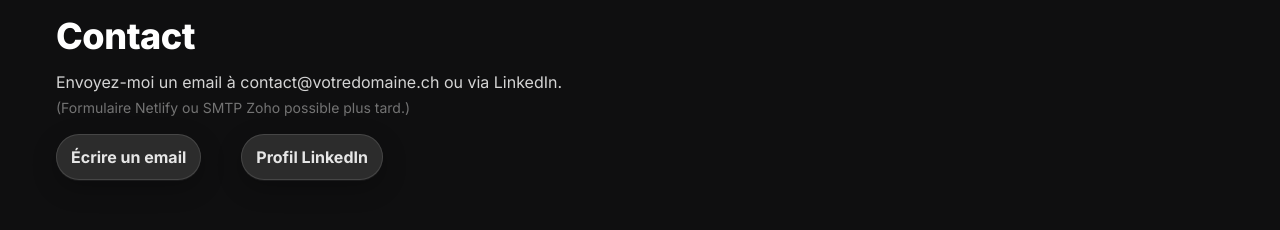
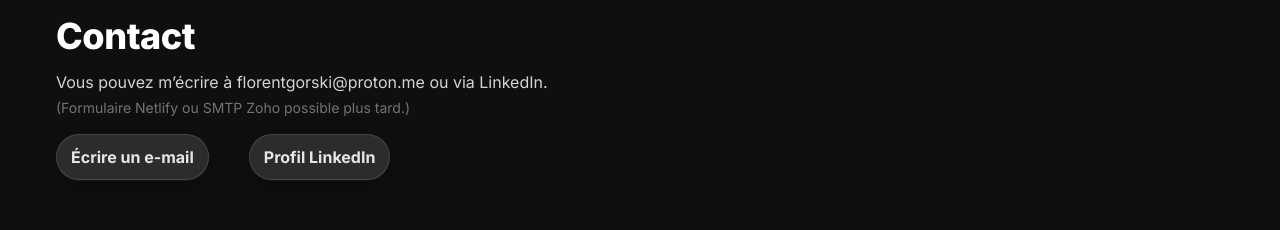
Before and after one commit to Florent-Gorski/PortFolio-2025, a React (Vite) app: page / in a window 1280 px wide. Shown: the part 2146-2376 px from the top of the page. Built offline with nearby package versions, Linux system fonts and the light colour scheme.

Commit message:
feat(contact): update email CTA to mailto:florentgorski@proton.me with prefilled subject and body

```diff
--- a/src/components/Contact.tsx
+++ b/src/components/Contact.tsx
@@ -1,18 +1,31 @@
 export default function Contact()
 {
+  const email = "florentgorski@proton.me"
+  const subject = encodeURIComponent("Contact depuis le Portfolio")
+  const body = encodeURIComponent("Bonjour Flo,\n\nJe vous contacte au sujet de ...\n\nCordialement,\n")
+  const mailto = `mailto:${email}?subject=${subject}&body=${body}`
+
   return (
     <section id="contact" className="flo-section">
       <div className="container">
         <h2>Contact</h2>
         <p className="mt-3 text-neutral-300">
-          Envoyez-moi un email à{' '}
-          <a className="underline" href="mailto:contact@votredomaine.ch">contact@votredomaine.ch</a> ou via LinkedIn.
+          Vous pouvez m’écrire à{" "}
+          <a className="underline" href={mailto}>{email}</a>
+          {" "}ou via LinkedIn.
         </p>
         <p className="mt-1 text-sm text-neutral-500">(Formulaire Netlify ou SMTP Zoho possible plus tard.)</p>
 
         <div className="mt-4 flex gap-10">
-          <a href="mailto:contact@votredomaine.ch" className="btn btn--neon-green">Écrire un email</a>
-          <a href="https://www.linkedin.com/" target="_blank" rel="noreferrer noopener" className="btn btn--neon-pink">Profil LinkedIn</a>
+          <a href={mailto} className="btn btn--neon-green">Écrire un e-mail</a>
+          <a
+            href="https://www.linkedin.com/"
+            target="_blank"
+            rel="noreferrer noopener"
+            className="btn btn--neon-pink"
+          >
+            Profil LinkedIn
+          </a>
         </div>
       </div>
     </section>
```
